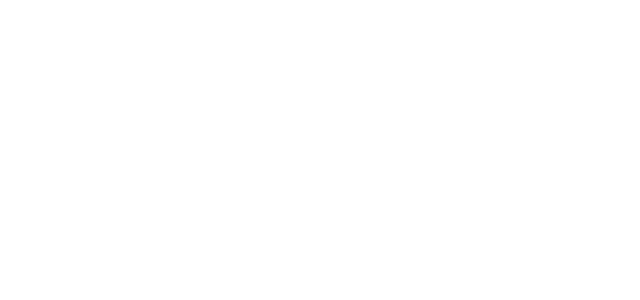
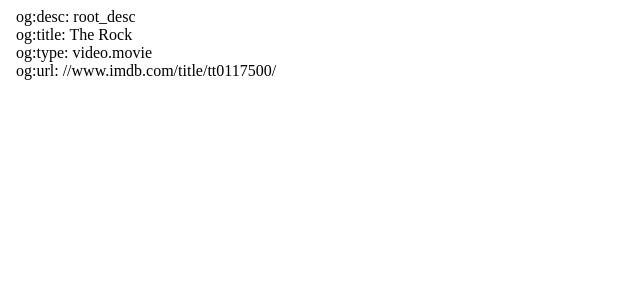
Before and after one commit to Neospaer/Evolenta, an Angular app: page /open-graph in a window 1280 px wide. Shown: the top 300 px of the page, without its empty margins (0-640 px from the left). Built offline with nearby package versions, Linux system fonts and the light colour scheme.

Commit message:
Add Meta Visualization

```diff
--- a/src/app/app.component.html
+++ b/src/app/app.component.html
@@ -4,7 +4,6 @@
   <meta charset="UTF-8">
   <base href="/">
   <meta name="viewport" content="width=device-width, initial-scale=1.0">
-
   <title>Document</title>
 </head>
 <body>
--- a/src/app/app.component.ts
+++ b/src/app/app.component.ts
@@ -13,6 +13,6 @@
 
   ngOnInit(): void {
     this.title.setTitle('Desk Page')
-    this.meta.addTag({ name: 'og:desc', content: 'root_desc' })
+    this.meta.addTag({ property: 'og:desc', content: 'root_desc' })
   }
 }
--- a/src/app/inline/inline.component.html
+++ b/src/app/inline/inline.component.html
@@ -1,14 +1,4 @@
-<!DOCTYPE html>
-<html lang="en">
-<head>
-  <meta charset="UTF-8">
-  <meta name="viewport" content="width=device-width, initial-scale=1.0">
-  <title>Document</title>
-</head>
-<body>
-  <meta property="og:title" content="The Rock">
-  <meta property="og:type" content="video.movie">
-  <meta property="og:url" content="//www.imdb.com/title/tt0117500/">
-  <router-outlet></router-outlet>
-</body>
-</html>
+<div *ngFor="let met of metaTags">
+  {{ met.getAttribute("property") }}: {{ met.content }}
+</div>
+<router-outlet></router-outlet>
--- a/src/app/inline/inline.component.ts
+++ b/src/app/inline/inline.component.ts
@@ -1,5 +1,5 @@
 import { Component, OnInit } from '@angular/core';
-import { Title } from '@angular/platform-browser';
+import { Meta, Title } from '@angular/platform-browser';
 
 @Component({
   selector: 'app-inline',
@@ -8,11 +8,19 @@
 })
 export class InlineComponent implements OnInit {
 
-  constructor(private title: Title) {
+  public metaTags: HTMLMetaElement[];
+
+  constructor(private meta: Meta) {
+    this.meta.addTags([
+      { property: 'og:title', content: 'The Rock' },
+      { property: 'og:type', content: 'video.movie' },
+      { property: 'og:url', content: '//www.imdb.com/title/tt0117500/' },
+    ]);
+
+    this.metaTags = this.meta.getTags('property');
   }
 
+
   ngOnInit(): void {
-    this.title.setTitle('Open Graph Page')
   }
-
 }
```
